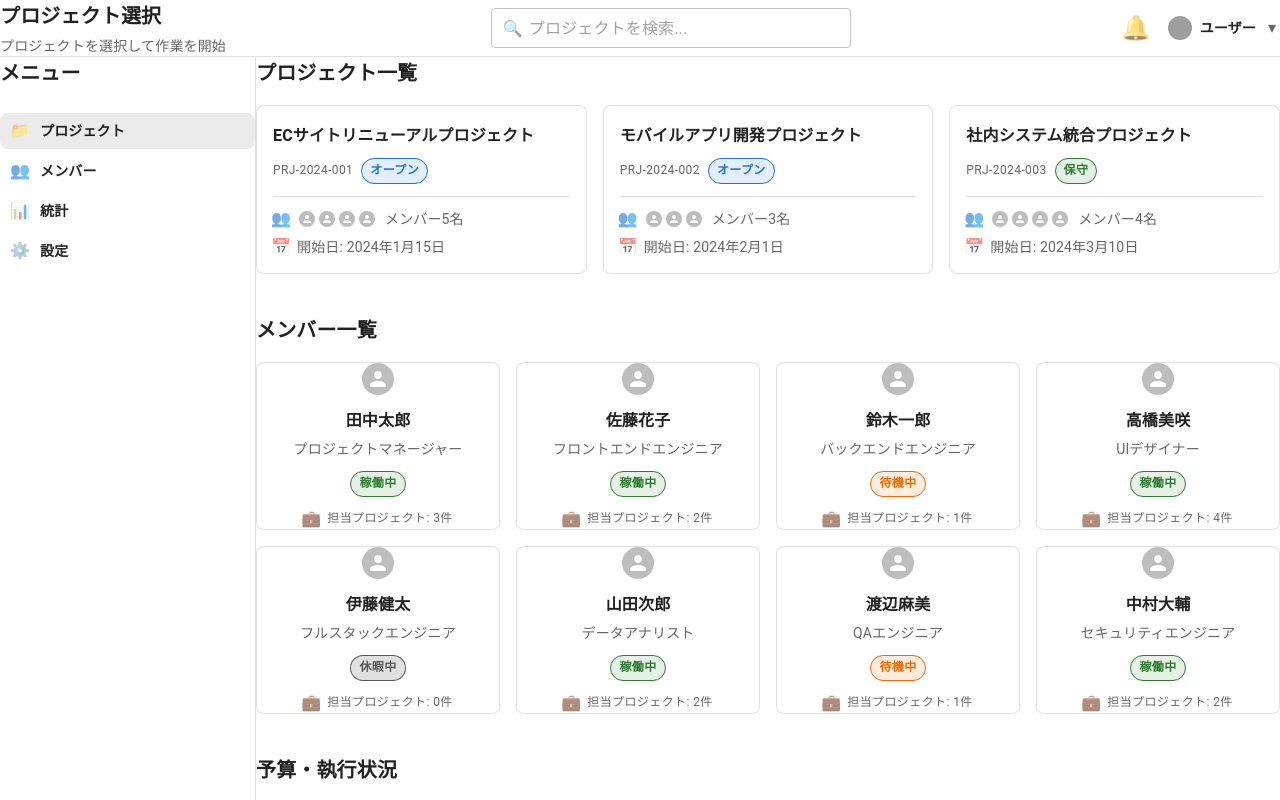
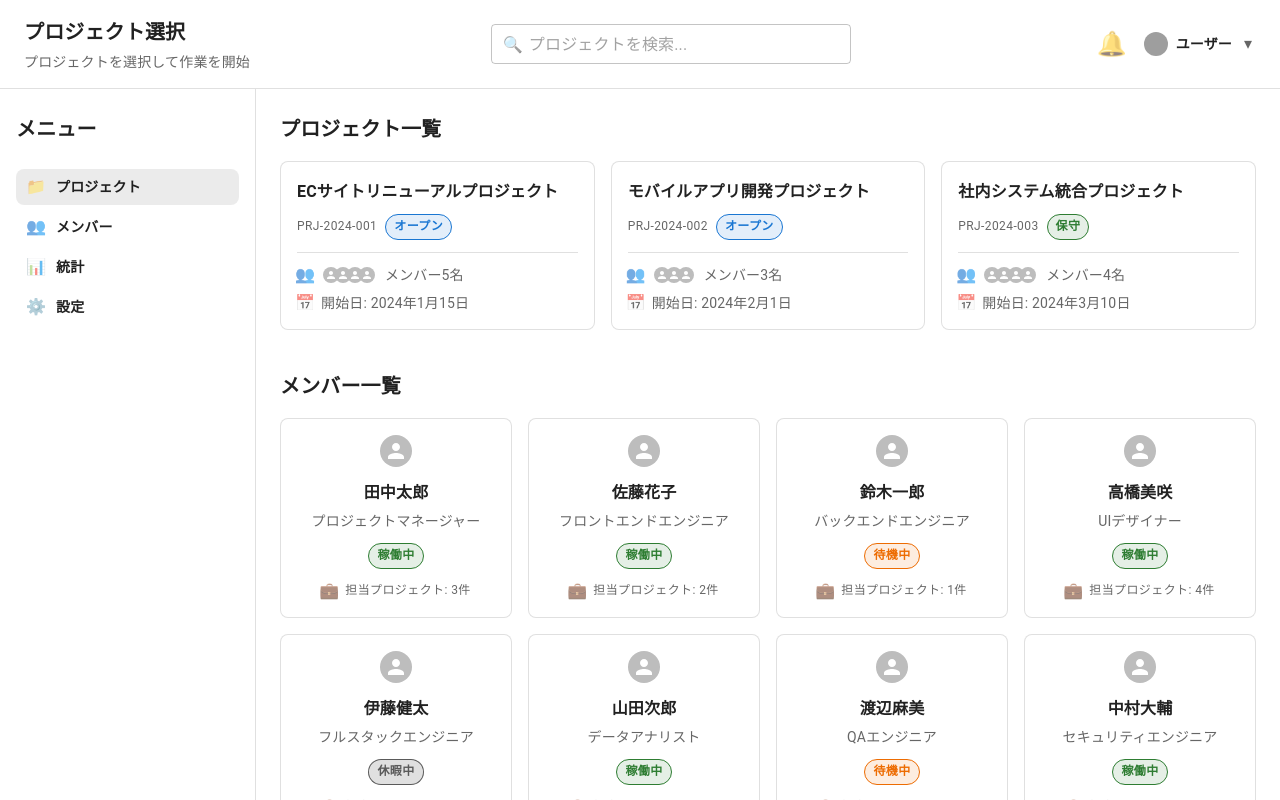
Before and after one commit to LevelCapTech/Agile-PMBOK-Assist, a Next.js app: page /dashboard in a window 1280 px wide. Built offline with nearby package versions, Linux system fonts and the light colour scheme; grey boxes are pictures that could not be loaded; what @mui/material-nextjs would draw is missing.

Commit message:
fix: 余白バグ

```diff
--- a/app/globals.css
+++ b/app/globals.css
@@ -1,5 +1,7 @@
-@layer mui, utilities;
-@import "tailwindcss";
+@layer theme, base, mui, components, utilities;
+@import "tailwindcss/theme.css" layer(theme);
+@import "tailwindcss/preflight.css" layer(base);
+@import "tailwindcss/utilities.css" layer(utilities);
 
 :root {
   --background: #ffffff;
```
